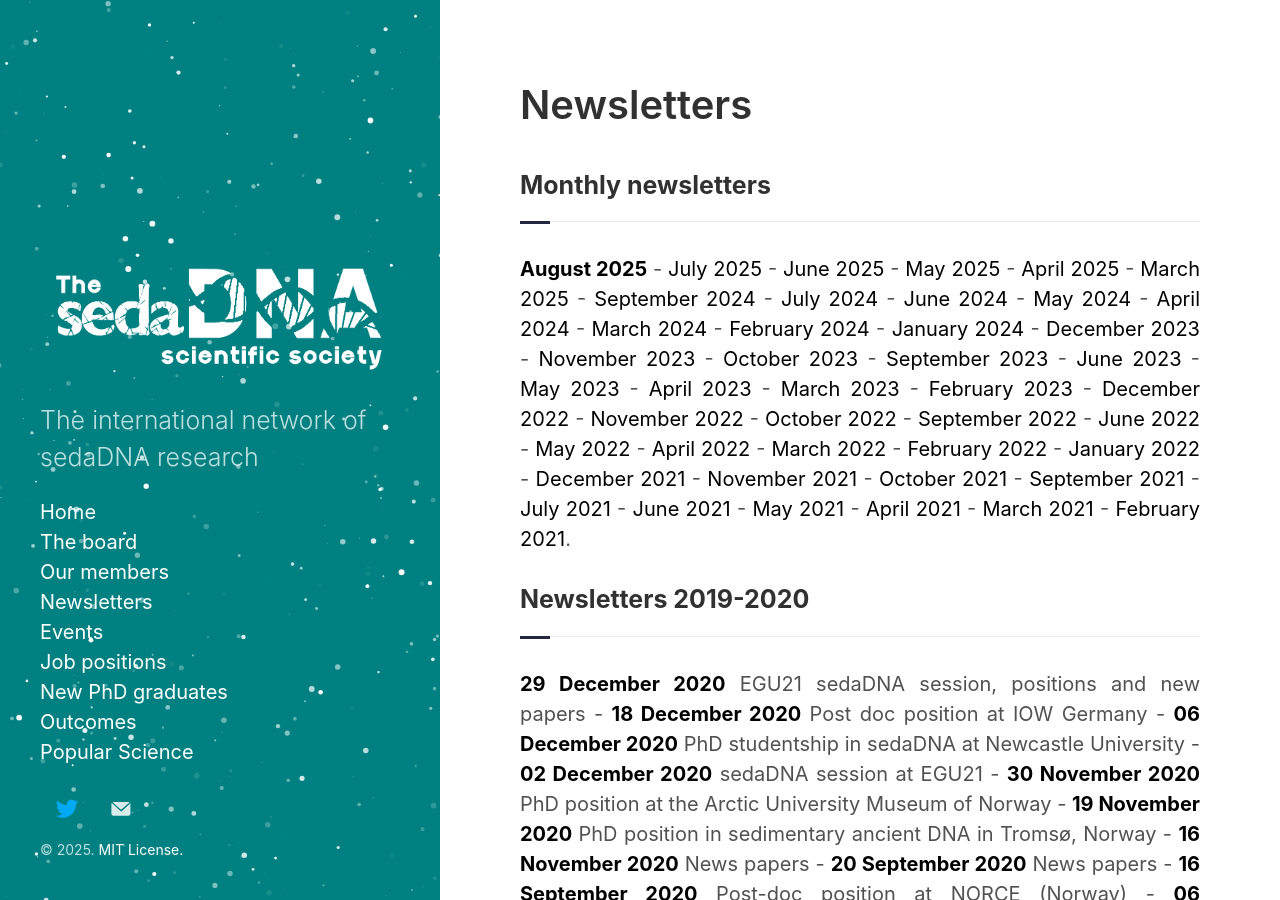
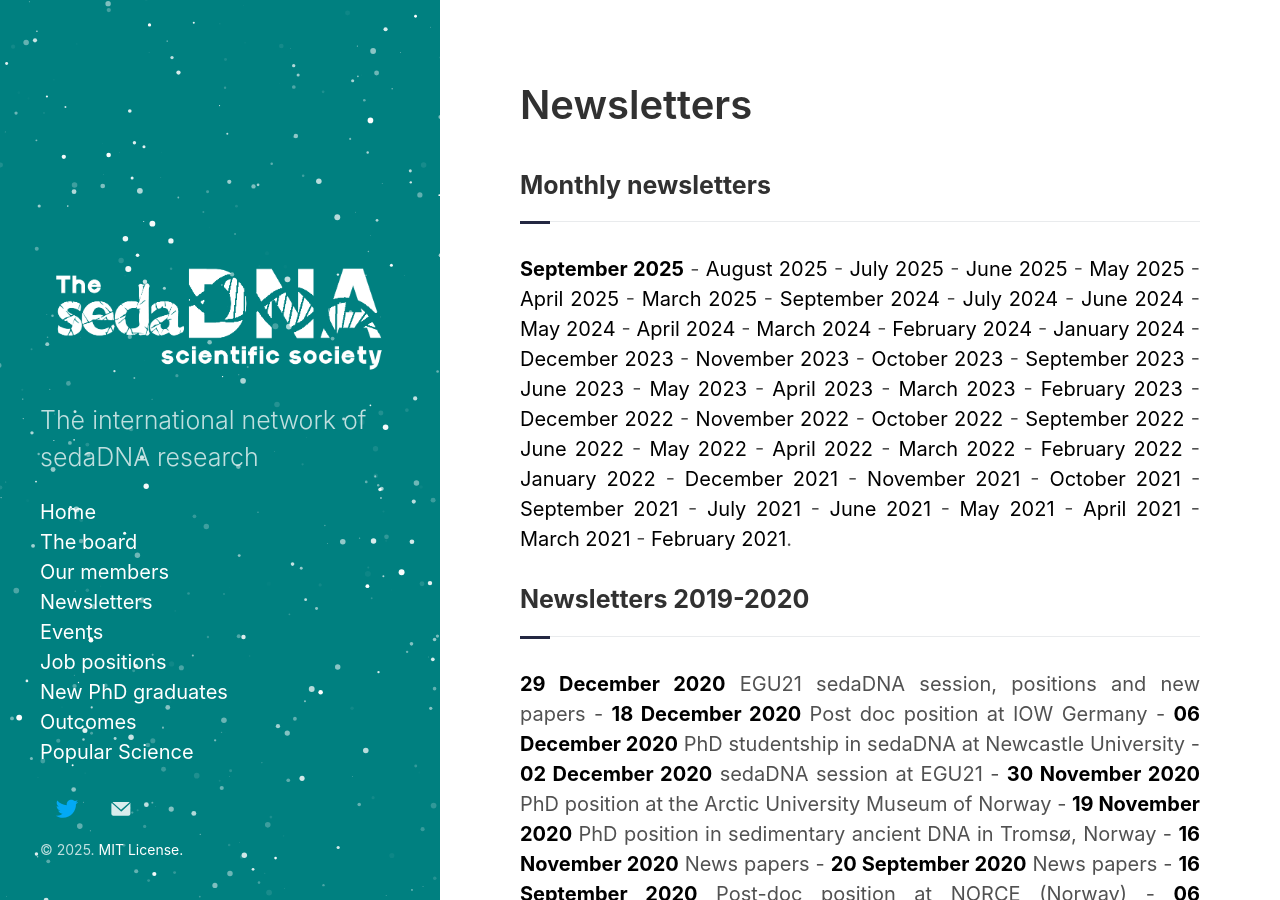
Before and after one commit to sedadna/sedadna.github.io, a Jekyll site: the page built from category/news.md, in a window 1280 px wide and 900 px high. Built offline with Jekyll 4.4.1, drawn with Linux system fonts in a browser that asks for light colours.

Commit message:
Update news.md
Added september newsletter to the newletter page

```diff
--- a/category/news.md
+++ b/category/news.md
@@ -9,7 +9,8 @@
 <div class="intro">
 <p>
 
-<a href="https://sedadna.github.io/category/news/25-08.html" target="_blank"><b>August 2025</b></a> -
+<a href="https://sedadna.github.io/category/news/25-09.html" target="_blank"><b>September 2025</b></a> -
+<a href="https://sedadna.github.io/category/news/25-08.html" target="_blank">August 2025</a> -
 <a href="https://sedadna.github.io/category/news/25-07.html" target="_blank">July 2025</a> -
 <a href="https://sedadna.github.io/category/news/25-06.html" target="_blank">June 2025</a> -
 <a href="https://sedadna.github.io/category/news/25-05.html" target="_blank">May 2025</a> -
```
